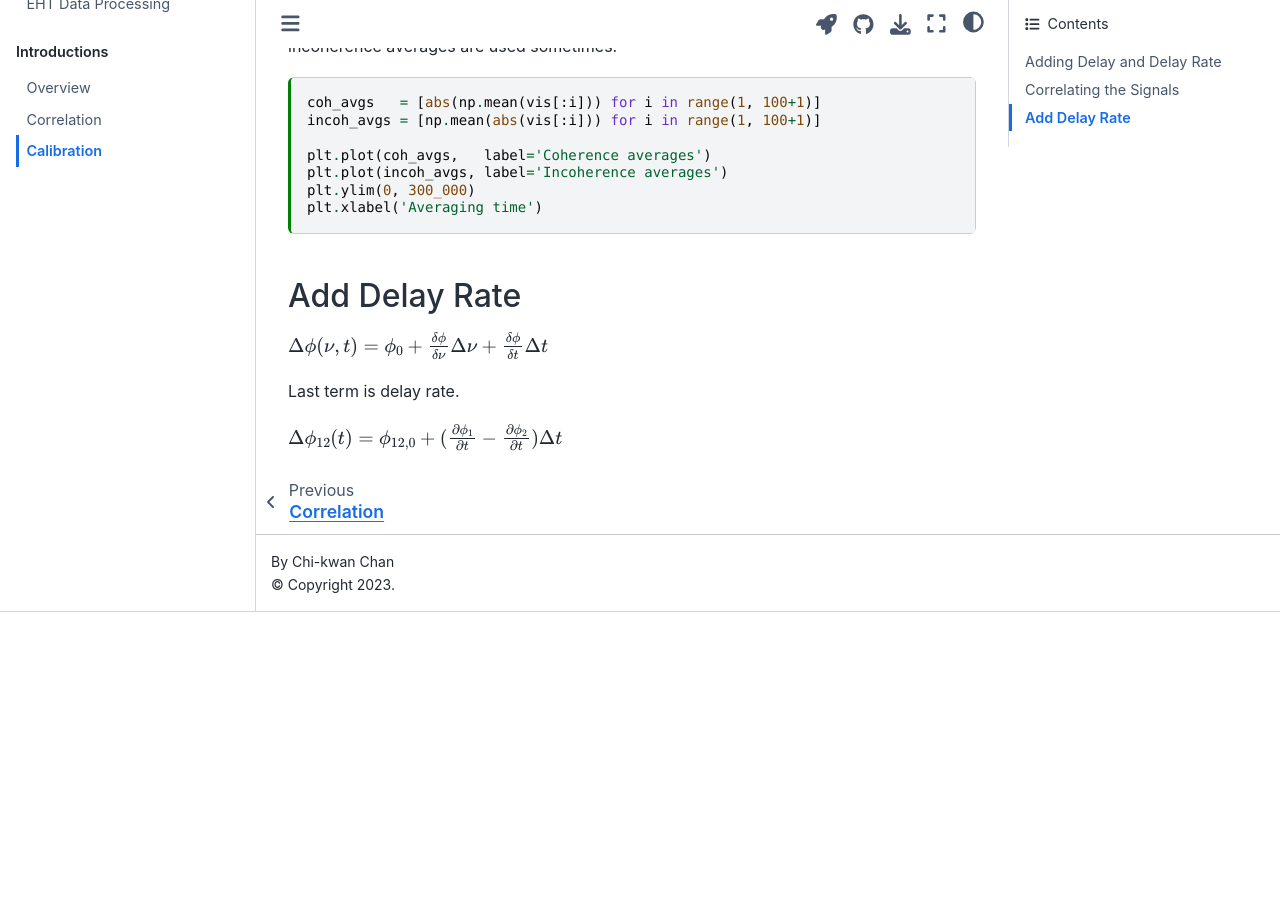
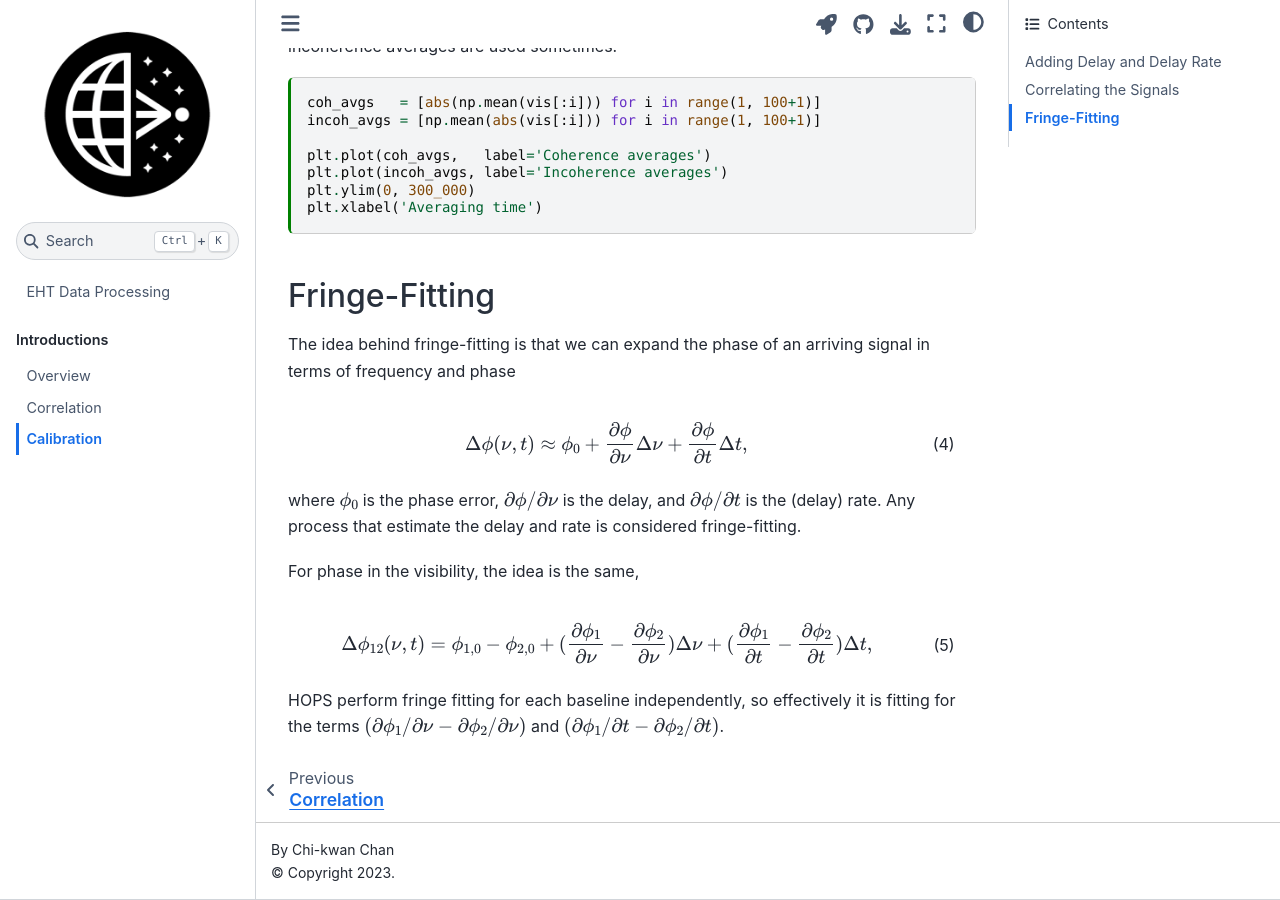
Before and after one commit to focisrc/eht-databook, a Jupyter Book: the page built from docs/intro/calibration.md, in a window 1280 px wide and 900 px high, scrolled down 1963 px. Built offline with Jupyter Book 1.0.4 settings and Sphinx 7.4.7 and the Sphinx Book theme 1.1.4, drawn with Linux system fonts in a browser that asks for light colours; before the commit the page ends 2575 px from its top, so only the background shows below that.

Commit message:
Describe fringe fitting

````diff
--- a/docs/intro/calibration.md
+++ b/docs/intro/calibration.md
@@ -126,10 +126,28 @@
 plt.xlabel('Averaging time')
 ```
 
-## Add Delay Rate
+## Fringe-Fitting
 
-$\Delta\phi(\nu,t) = \phi_0 + \frac{\delta\phi}{\delta\nu}\Delta\nu + \frac{\delta\phi}{\delta t}\Delta t$
+The idea behind fringe-fitting is that we can expand the phase of an
+arriving signal in terms of frequency and phase
+\begin{align}
+  \Delta\phi(\nu,t) \approx \phi_0 + \frac{\partial\phi}{\partial\nu}\Delta\nu + \frac{\partial\phi}{\partial t}\Delta t,
+\end{align}
+where $\phi_0$ is the phase error,
+$\partial\phi/\partial\nu$ is the delay, and
+$\partial\phi/\partial t$ is the (delay) rate.
+Any process that estimate the delay and rate is considered
+fringe-fitting.
 
-Last term is delay rate.
+For phase in the visibility, the idea is the same,
+\begin{align}
+  \Delta\phi_{12}(\nu, t)
+  = \phi_{1,0} - \phi_{2,0}
+  + (\frac{\partial\phi_1}{\partial\nu} - \frac{\partial\phi_2}{\partial\nu})\Delta\nu
+  + (\frac{\partial\phi_1}{\partial t } - \frac{\partial\phi_2}{\partial t })\Delta t,
+\end{align}
 
-$\Delta\phi_{12}(t) = \phi_{12,0} + (\frac{\partial\phi_1}{\partial t} - \frac{\partial\phi_2}{\partial t})\Delta t$
+HOPS perform fringe fitting for each baseline independently, so
+effectively it is fitting for the terms
+$(\partial\phi_1/\partial\nu - \partial\phi_2/\partial\nu)$ and
+$(\partial\phi_1/\partial t  - \partial\phi_2/\partial t )$.
````
